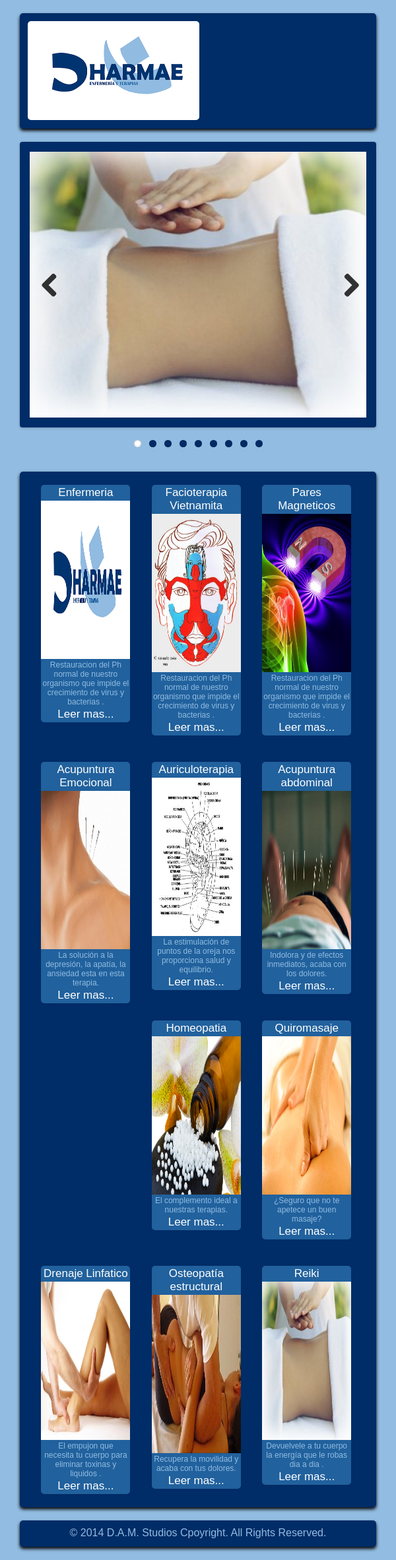
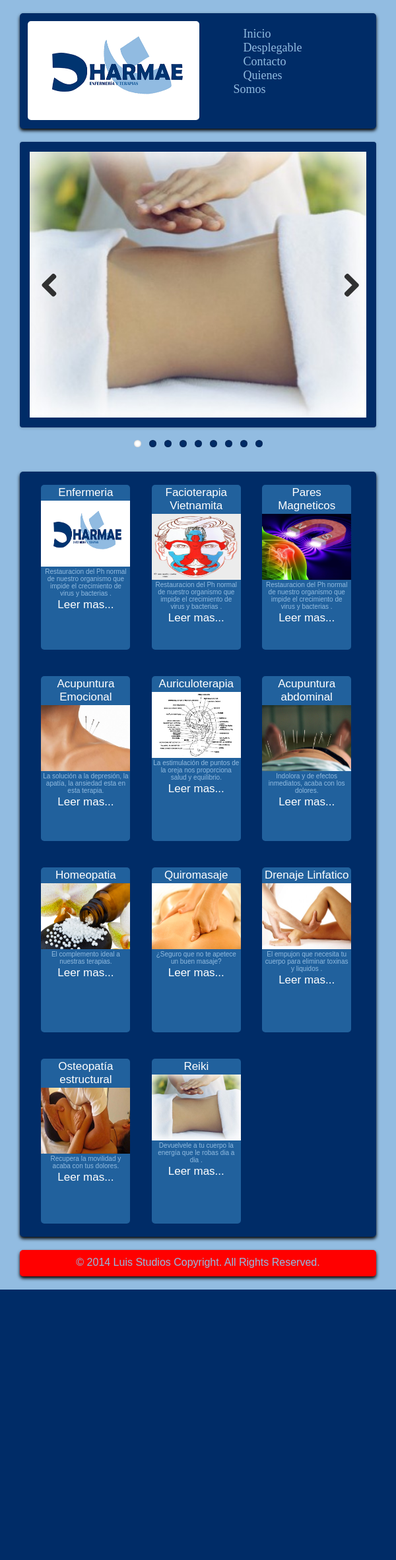
Before and after one commit to elenamp/Dharmae, a PHP site: page / in a window 600 px wide. Shown: the whole page at 66% size. After the commit the page ends 1955 px from the top, so only its background shows below. Run offline with PHP 8.4, Linux system fonts and the light colour scheme.

Commit message:
Primer intento de adaaptación a dispositivos

```diff
--- a/DharmaPag/public_html/css/EstilosIndex.css
+++ b/DharmaPag/public_html/css/EstilosIndex.css
@@ -212,3 +212,106 @@ footer p{
     color:#92BCE1;
     margin:10px;
 }
+
+
+
+/*************************************************MEDIA QUERYS************************************/
+
+/**********************Tablet Portrait***************************/
+@media only screen and (min-width: 768px) and (max-width:959px){
+
+    #menu{
+
+        float:left;
+        padding-top:40px;
+
+        height: 40%;
+        width:60%;
+    }
+    nav li{
+    display:inline;
+    font-family: merienda;
+    margin-left: 2px;
+    position:relative;
+}
+    nav li a{
+    font-size: 16px;
+
+    }
+
+    #contenido1{
+        height: 250px;
+    }
+    #contenido1 #foto img{
+        height: 50%;
+    }
+    footer{
+        background:darkorange;
+    }
+
+}
+/**********************Mobile Portrait***************************/
+@media only screen and (max-width: 767px) {
+    footer{
+        background:greenyellow;
+    }
+}
+/**********************Mobile Landscape(tumbao)***************************/
+@media only screen and (min-width: 480px) and (max-width:767px){
+
+    #menu{
+
+        float:left;
+        margin-right: 5px;
+        padding-top:5px;
+        height: 100%;
+        width: 30%;
+    }
+
+    nav li{
+
+    display:inline;
+    font-family: merienda;
+    margin-left: 5px;
+    position:relative;
+}
+    nav li a{
+    font-size: 18px;
+
+    }
+
+
+    #contenido1{
+        height: 250px;
+    }
+    #Contenido1 #descripcion{
+
+        font-size: 10px;
+    }
+    #contenido1 #foto img{
+        height: 40%;
+    }
+
+    footer{
+        background:red;
+    }
+}
+
+
+/***********************Mobile Portrait 320px**************************/
+@media only screen and (max-width:317px){
+
+    footer{
+        background:aqua;
+
+
+    }
+    footer p{
+        color:#92BCE1;
+        margin:10px;
+    }
+
+
+
+
+}
--- a/DharmaPag/public_html/index.html
+++ b/DharmaPag/public_html/index.html
@@ -4,7 +4,7 @@
         <meta charset="UTF-8">
         <meta name="viewport" content="width=device-width">
         <link type="text/css" rel="stylesheet" href="css/EstilosIndex.css">
-	    <!-- Slider CSS -->
+        	    <!-- Slider CSS -->
 	  	<link rel="stylesheet" href="css/flexslider.css" type="text/css" media="screen" />
 	      <!-- jQuery -->
 	      <script src="http://ajax.googleapis.com/ajax/libs/jquery/1/jquery.min.js"></script>
@@ -169,7 +169,7 @@
         </div>
 
         <footer>
-            <p> © 2014 D.A.M. Studios Cpoyright. All Rights Reserved.</p>
+            <p> © 2014 Luis Studios Copyright. All Rights Reserved.</p>
         </footer>
     </body>
 </html>
```
Lines whose indentation alone changed are shown as unchanged.
